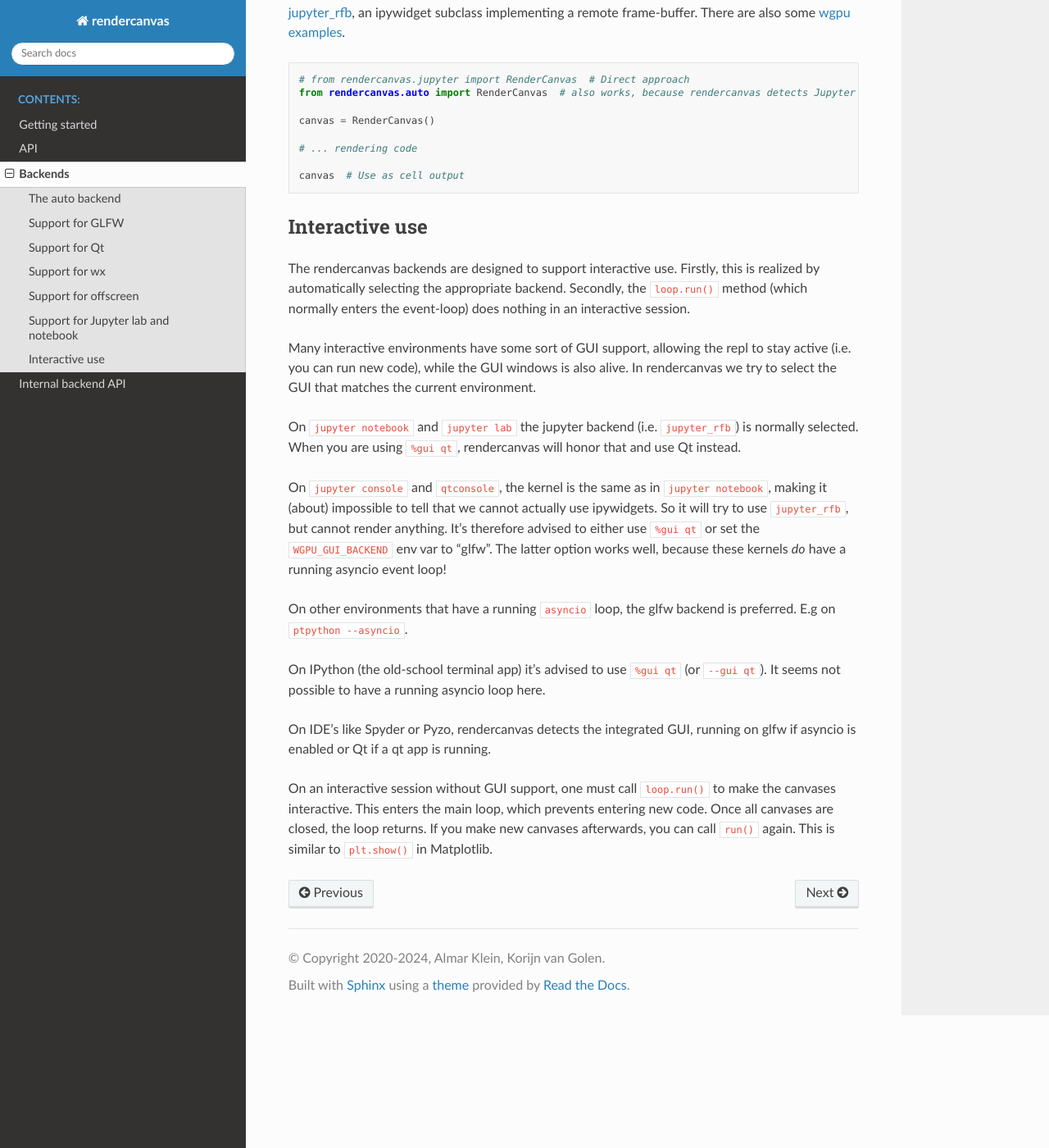
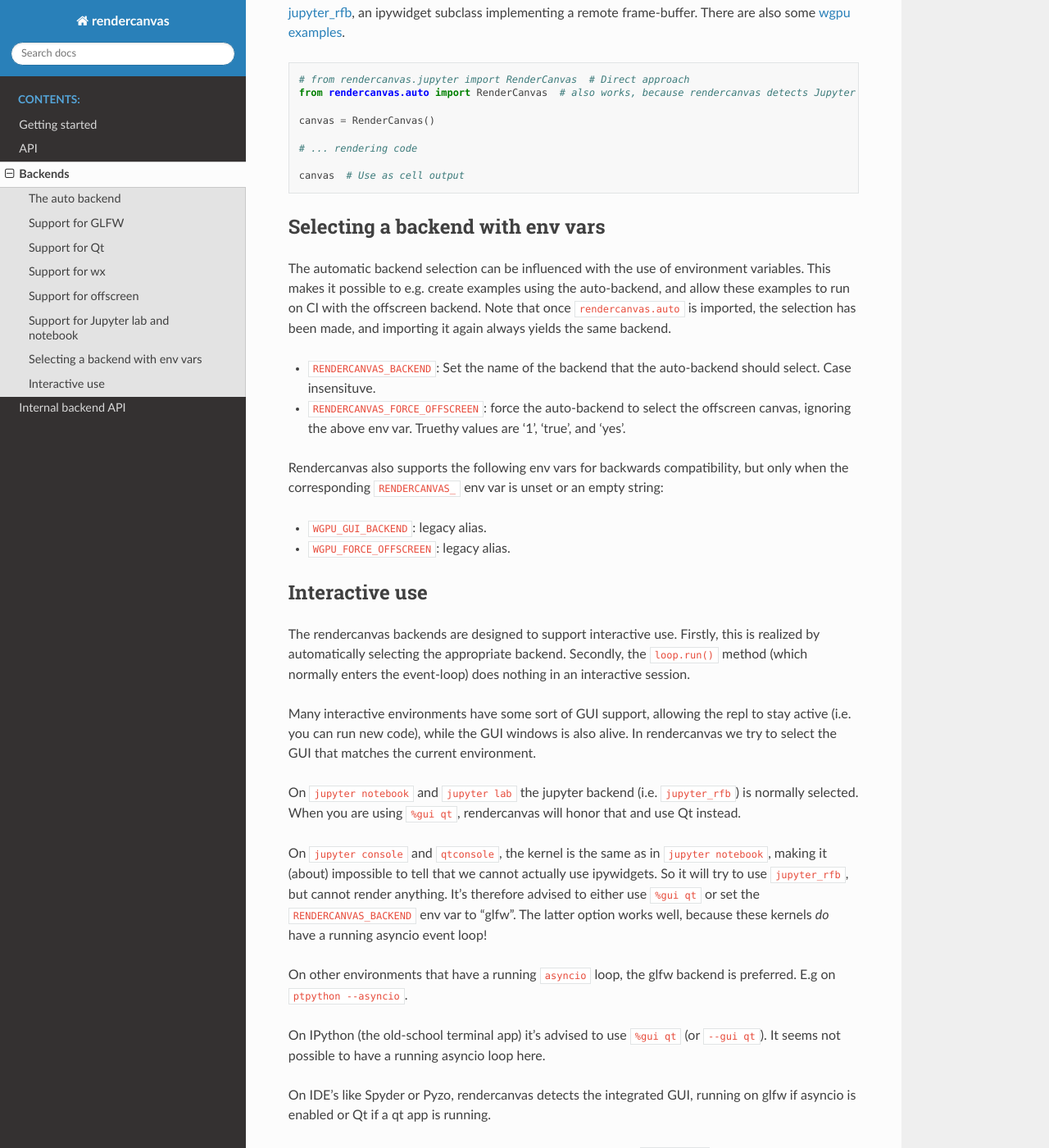
Before and after one commit to pygfx/rendercanvas, a Sphinx documentation site: the page built from docs/backends.rst, in a window 1280 px wide and 1400 px high, scrolled down 2159 px. Shown: the whole window at 82% size. Built offline with Sphinx 7.4.7 and the Read the Docs theme 3.1.0, drawn with Linux system fonts in a browser that asks for light colours.

```diff
--- a/docs/backends.rst
+++ b/docs/backends.rst
@@ -131,6 +131,27 @@ subclass implementing a remote frame-buffer. There are also some `wgpu examples
     canvas  # Use as cell output
 
 
+
+.. _env_vars:
+
+Selecting a backend with env vars
+---------------------------------
+
+The automatic backend selection can be influenced with the use of environment
+variables. This makes it possible to e.g. create examples using the
+auto-backend, and allow these examples to run on CI with the offscreen backend.
+Note that once ``rendercanvas.auto`` is imported, the selection has been made,
+and importing it again always yields the same backend.
+
+* ``RENDERCANVAS_BACKEND``: Set the name of the backend that the auto-backend should select. Case insensituve.
+* ``RENDERCANVAS_FORCE_OFFSCREEN``: force the auto-backend to select the offscreen canvas, ignoring the above env var. Truethy values are '1', 'true', and 'yes'.
+
+Rendercanvas also supports the following env vars for backwards compatibility, but only when the corresponding ``RENDERCANVAS_`` env var is unset or an empty string:
+
+* ``WGPU_GUI_BACKEND``:  legacy alias.
+* ``WGPU_FORCE_OFFSCREEN``: legacy alias.
+
+
 .. _interactive_use:
 
 Interactive use
@@ -152,7 +173,7 @@ honor that and use Qt instead.
 On ``jupyter console`` and ``qtconsole``, the kernel is the same as in ``jupyter notebook``,
 making it (about) impossible to tell that we cannot actually use
 ipywidgets. So it will try to use ``jupyter_rfb``, but cannot render anything.
-It's therefore advised to either use ``%gui qt`` or set the ``WGPU_GUI_BACKEND`` env var
+It's therefore advised to either use ``%gui qt`` or set the ``RENDERCANVAS_BACKEND`` env var
 to "glfw". The latter option works well, because these kernels *do* have a
 running asyncio event loop!
 
--- a/docs/conf.py
+++ b/docs/conf.py
@@ -17,7 +17,7 @@ import sys
 ROOT_DIR = os.path.abspath(os.path.join(__file__, "..", ".."))
 sys.path.insert(0, ROOT_DIR)
 
-os.environ["WGPU_FORCE_OFFSCREEN"] = "true"
+os.environ["RENDERCANVAS_FORCE_OFFSCREEN"] = "true"
 
 
 # Load wglibu so autodoc can query docstrings
```
Also changed, not shown: 3 other files.
